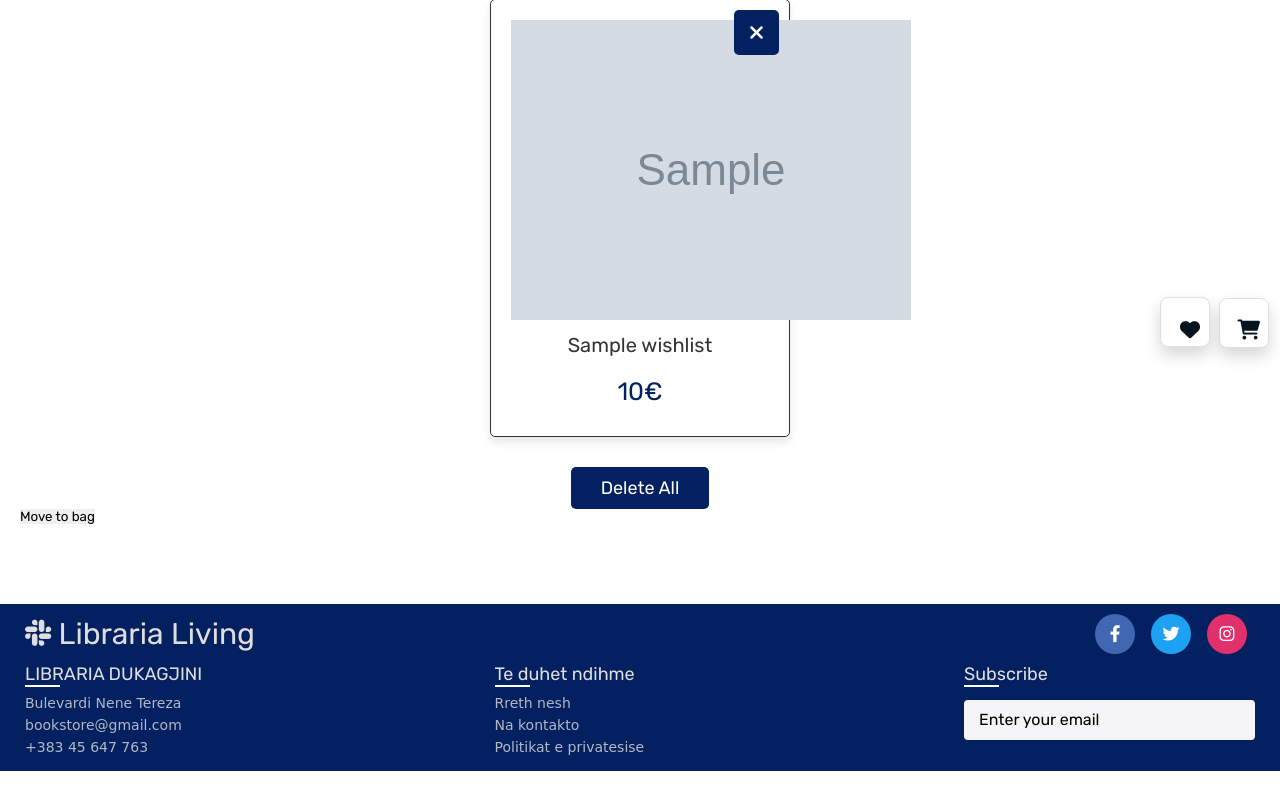
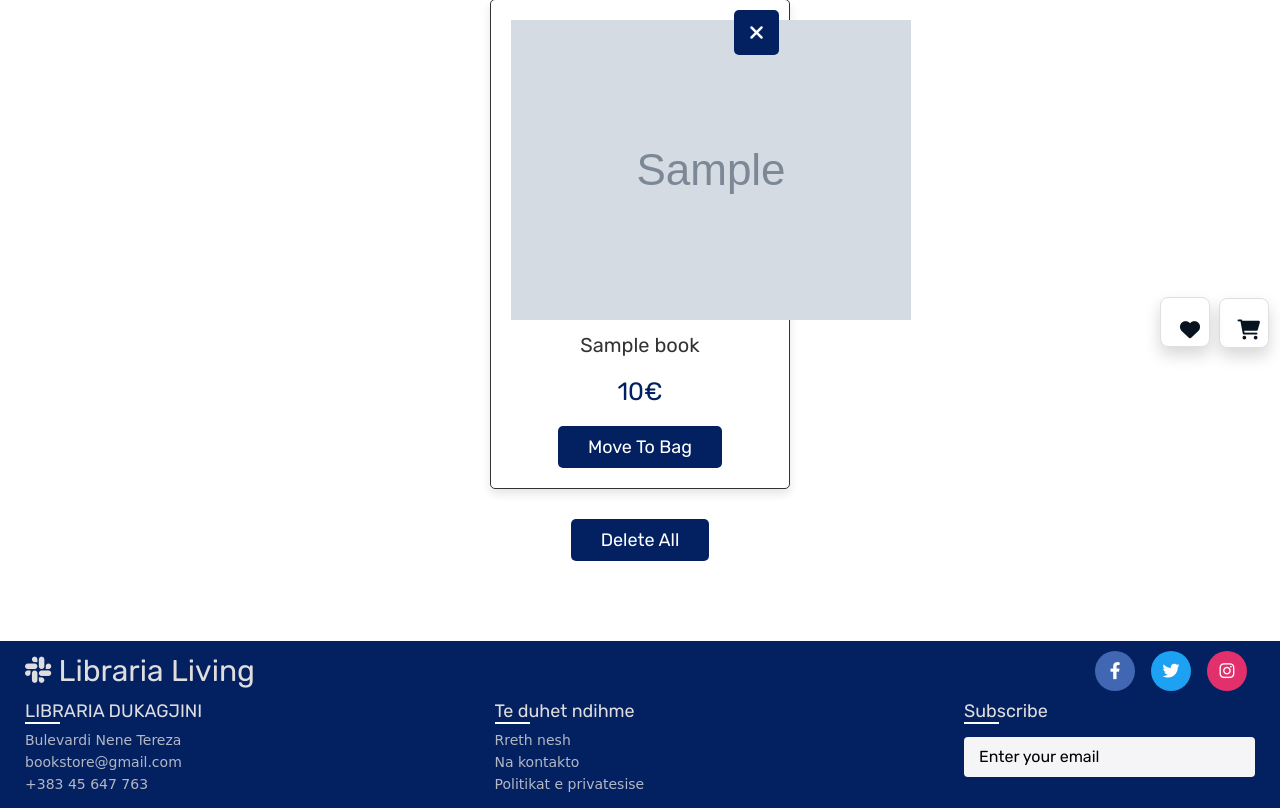
Before and after one commit to Zanaad/Online-Bookstore, a PHP site: page /wishlist.php in a window 1280 px wide. Shown: the part 438-1246 px from the top of the page. Before the commit the page ends 1209 px from the top, so only its background shows below. Run offline with PHP 8.4, Linux system fonts and the light colour scheme; the visitor is signed in with stand-in values (Sample User, id 1); tables that the repository leaves empty or names only in its code hold one stand-in row (values such as "Sample post"); grey boxes marked "Sample" are stand-in pictures.

Commit message:
move to cart

```diff
--- a/cart.php
+++ b/cart.php
@@ -87,14 +87,16 @@ if (isset($_GET['delete_all'])) {
          <p>Grand total: <span><?php echo $grand_total; ?>€</span></p>
          <div class="flex">
             <a href="home.php" class="option-btn">Continue Shopping</a>
-            <a href="checkout.php" class="btn <?php echo ($grand_total > 1) ? '' : 'disabled'; ?>">Proceed to Checkout</a>
+            <a href="checkout.php" class="btn" <?php echo ($grand_total > 1) ? '' : 'disabled'; ?>">Proceed to Checkout</a>
          </div>
       </div>
    </section>
 
    <?php include 'footer.php'; ?>
+   <script src="https://code.jquery.com/jquery-3.6.0.min.js"></script>
+   <script src="https://cdn.jsdelivr.net/npm/bootstrap@5.2.3/dist/js/bootstrap.bundle.min.js"></script>
+   <script src="script.js"></script>
 
-   <script src="js/script.js"></script>
 </body>
 
 </html>
--- a/css/style.css
+++ b/css/style.css
@@ -100,7 +100,8 @@ section {
 .btn,
 .option-btn,
 .delete-btn,
-.white-btn {
+.white-btn,
+.move-btn {
   display: inline-block;
   margin-top: 1rem;
   padding: 1rem 3rem;
@@ -113,7 +114,8 @@ section {
 
 .btn:hover,
 .option-btn:hover,
-.delete-btn:hover {
+.delete-btn:hover,
+.move-btn:hover {
   background-color: var(--black);
 }
 
@@ -126,7 +128,8 @@ section {
   background-color: var(--orange);
 }
 
-.delete-btn {
+.delete-btn,
+.move-btn {
   background-color: var(--red);
 }
 
--- a/header.php
+++ b/header.php
@@ -84,7 +84,6 @@
               </div>
               <div class="wishlist-footer">
                 <a href="wishlist.php"><button>View</button></a>
-                <button id="move">Move to Bag</button>
               </div>
             </div>
           </div>
--- a/script.js
+++ b/script.js
@@ -155,47 +155,27 @@ $(document).ready(function () {
     $(".cart-window-1").toggle();
   });
 });
-
-// MOVE TO THE BAG
+//move to bag
 $(document).ready(function () {
-  function moveToCart() {
-    // Retrieve wishlist items from local storage
-    var wishlistItems = JSON.parse(localStorage.getItem("wishlist")) || [];
-
-    // Retrieve cart items from local storage
-    var cartItems = JSON.parse(localStorage.getItem("cart")) || [];
-
-    // Iterate over wishlist items
-    wishlistItems.forEach(function (item) {
-      // Check if the item is already in the cart
-      var existingItemIndex = cartItems.findIndex(function (cartItem) {
-        return cartItem.title === item.title;
-      });
-
-      // If the item is not in the cart, add it
-      if (existingItemIndex === -1) {
-        cartItems.push(item);
-      } else {
-        // If the item is already in the cart, update its quantity
-        cartItems[existingItemIndex].quantity += item.quantity;
-      }
+  $(".move-to-bag-btn").click(function () {
+    var wishlistId = $(this).data("id");
+    $.ajax({
+      type: "POST",
+      url: "move_to_cart.php",
+      data: { wishlist_id: wishlistId },
+      success: function (response) {
+        var data = JSON.parse(response);
+        if (data.status === "success") {
+          location.reload();
+        } else {
+          alert("Error: " + data.message);
+        }
+      },
+      error: function () {
+        alert("Error moving item to bag");
+      },
     });
-
-    // Update the cart items in local storage
-    localStorage.setItem("cart", JSON.stringify(cartItems));
-
-    // Clear the wishlist items
-    localStorage.removeItem("wishlist");
-
-    // Refresh the display of cart items
-    displayCartItems();
-
-    // Clear the display of wishlist items
-    $(".cart-items-1").empty();
-  }
-
-  $("#move").click(moveToCart);
-  $("#move-1").click(moveToCart);
+  });
 });
 
 //funksionet per validim te te dhenave, te forma ne pjesen e kontaktit
--- a/wishlist.php
+++ b/wishlist.php
@@ -46,15 +46,16 @@ if (isset($_GET['delete_all'])) {
     <h1 class="title">Books Added</h1>
     <div class="box-container">
       <?php
-      $select_wishlist = mysqli_query($conn, "SELECT * FROM `wishlist` WHERE user_id = '$user_id'") or die('query failed');
+      $select_wishlist = mysqli_query($conn, "SELECT wishlist.id as wishlist_id, books.* FROM `wishlist` JOIN `books` ON wishlist.book_id = books.id WHERE wishlist.user_id = '$user_id'") or die('query failed');
       if (mysqli_num_rows($select_wishlist) > 0) {
         while ($fetch_wishlist = mysqli_fetch_assoc($select_wishlist)) {
       ?>
           <div class="box">
-            <a href="wishlist.php?delete=<?php echo $fetch_wishlist['id']; ?>" class="fas fa-times" onclick="return confirm('delete this from wishlist?');"></a>
-            <img src="<?php echo $fetch_wishlist['image']; ?>" alt="<?php echo $fetch_wishlist['name']; ?>">
-            <div class="name"><?php echo $fetch_wishlist['name']; ?></div>
+            <a href="wishlist.php?delete=<?php echo $fetch_wishlist['wishlist_id']; ?>" class="fas fa-times" onclick="return confirm('delete this from wishlist?');"></a>
+            <img src="<?php echo $fetch_wishlist['image']; ?>" alt="<?php echo $fetch_wishlist['title']; ?>">
+            <div class="name"><?php echo $fetch_wishlist['title']; ?></div>
             <div class="price"><?php echo $fetch_wishlist['price']; ?>€</div>
+            <button class="move-to-bag-btn move-btn" data-id="<?php echo $fetch_wishlist['wishlist_id']; ?>">Move to Bag</button>
           </div>
       <?php
         }
@@ -68,14 +69,12 @@ if (isset($_GET['delete_all'])) {
       <a href="wishlist.php?delete_all" class="delete-btn">Delete All</a>
     </div>
 
-    <div class="flex" style="justify-content: center;">
-      <button id="move">Move to bag</button>
-    </div>
   </section>
 
   <?php include 'footer.php'; ?>
-
-  <script src="js/script.js"></script>
+  <script src="https://code.jquery.com/jquery-3.6.0.min.js"></script>
+  <script src="https://cdn.jsdelivr.net/npm/bootstrap@5.2.3/dist/js/bootstrap.bundle.min.js"></script>
+  <script src="script.js"></script>
 </body>
 
 </html>
```
Also changed, not shown: move_to_cart.php (added, +40 -0 lines).
